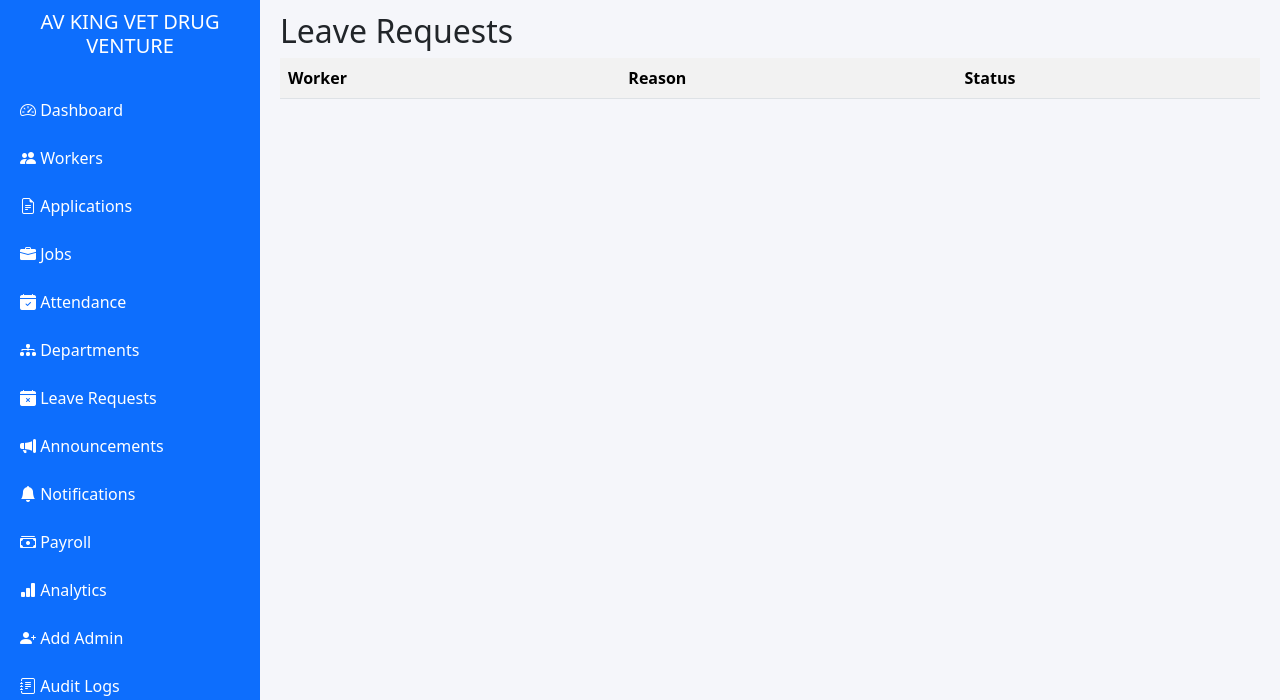
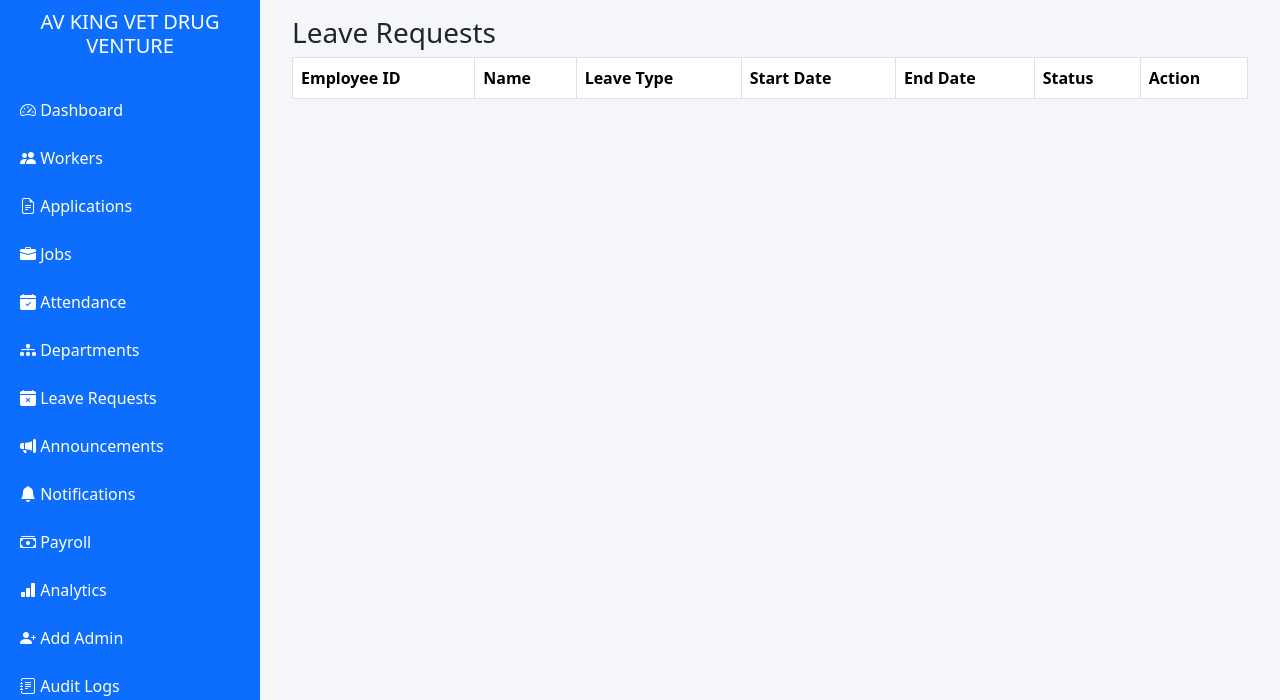
Before and after one commit to ifelodun/AV-KING-WORKER-FORM, a Flask app: page /leave-requests in a window 1280 px wide. Shown: the part 100-800 px from the top of the page. Run offline with Flask 3, Linux system fonts and the light colour scheme; a user stored in the database is signed in; data comes from the database, SQL or seed files in the repository; data that the repository does not hold is empty.

Commit message:
Revamp leave requests table layout and content

```diff
--- a/templates/leave_requests.html
+++ b/templates/leave_requests.html
@@ -2,26 +2,106 @@
 
 {% block content %}
 
-<h2>Leave Requests</h2>
+<div class="container mt-4">
 
-<table class="table table-striped">
+    <h3>Leave Requests</h3>
+
+    <table class="table table-bordered">
+
+        <thead>
 
             <tr>
-        <th>Worker</th>
-        <th>Reason</th>
+
+                <th>Employee ID</th>
+                <th>Name</th>
+                <th>Leave Type</th>
+                <th>Start Date</th>
+                <th>End Date</th>
                 <th>Status</th>
+                <th>Action</th>
+
             </tr>
 
-    {% for request in requests %}
+        </thead>
+
+        <tbody>
+
+            {% for leave in requests %}
 
             <tr>
-        <td>{{ request.user.fullname }}</td>
-        <td>{{ request.reason }}</td>
-        <td>{{ request.status }}</td>
+
+                <td>
+                    {{ leave.employee_id }}
+                </td>
+
+                <td>
+                    {{ leave.fullname }}
+                </td>
+
+                <td>
+                    {{ leave.leave_type }}
+                </td>
+
+                <td>
+                    {{ leave.start_date }}
+                </td>
+
+                <td>
+                    {{ leave.end_date }}
+                </td>
+
+                <td>
+
+                    {% if leave.status == "Approved" %}
+
+                    <span class="badge bg-success">
+                        Approved
+                    </span>
+
+                    {% elif leave.status == "Rejected" %}
+
+                    <span class="badge bg-danger">
+                        Rejected
+                    </span>
+
+                    {% else %}
+
+                    <span class="badge bg-warning">
+                        Pending
+                    </span>
+
+                    {% endif %}
+
+                </td>
+
+                <td>
+
+                    <a
+                        href="/approve-leave/{{ leave.id }}"
+                        class="btn btn-success btn-sm">
+
+                        Approve
+
+                    </a>
+
+                    <a
+                        href="/reject-leave/{{ leave.id }}"
+                        class="btn btn-danger btn-sm">
+
+                        Reject
+
+                    </a>
+
+                </td>
+
             </tr>
 
             {% endfor %}
 
+        </tbody>
+
     </table>
 
+</div>
+
 {% endblock %}
```
Lines whose indentation alone changed are shown as unchanged.
